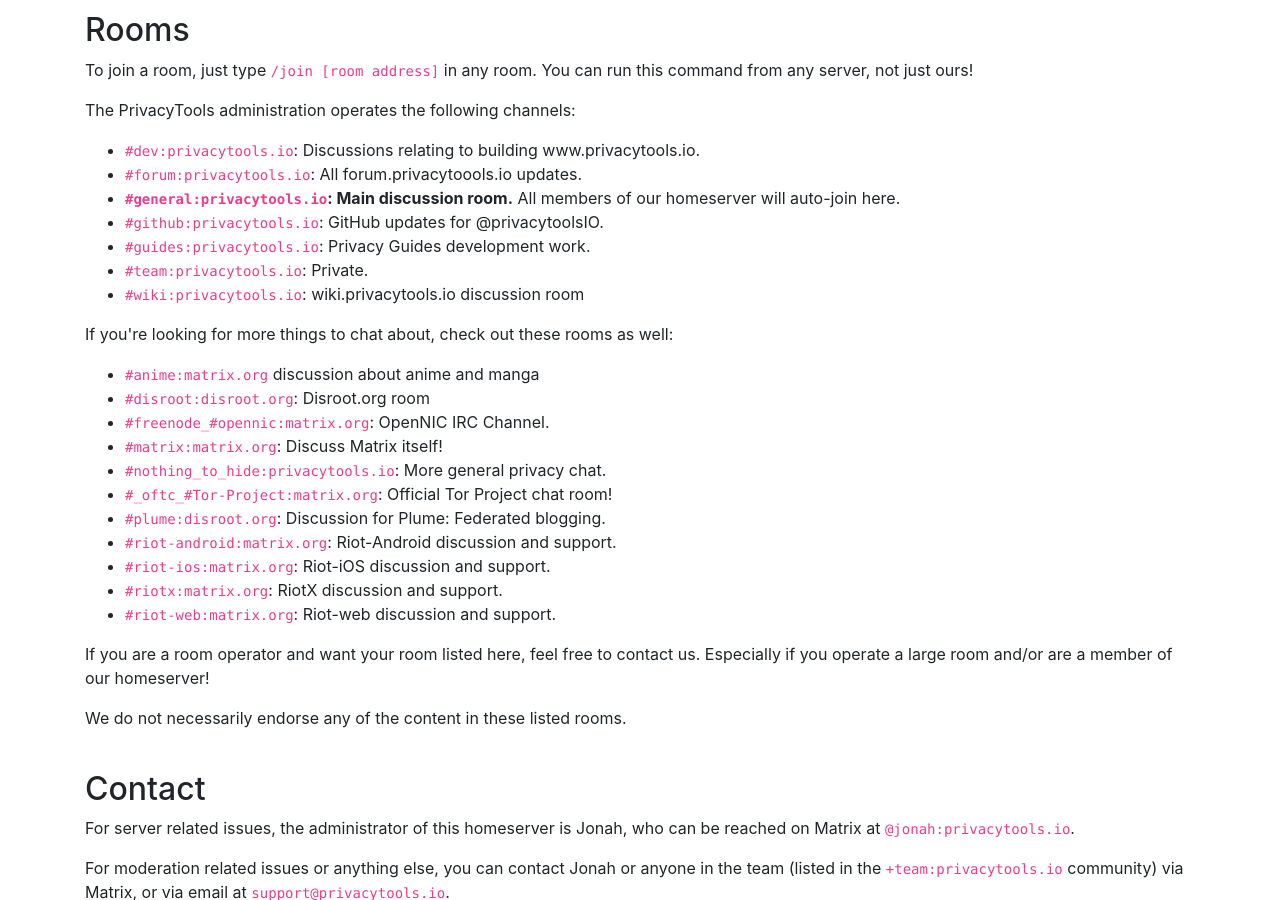
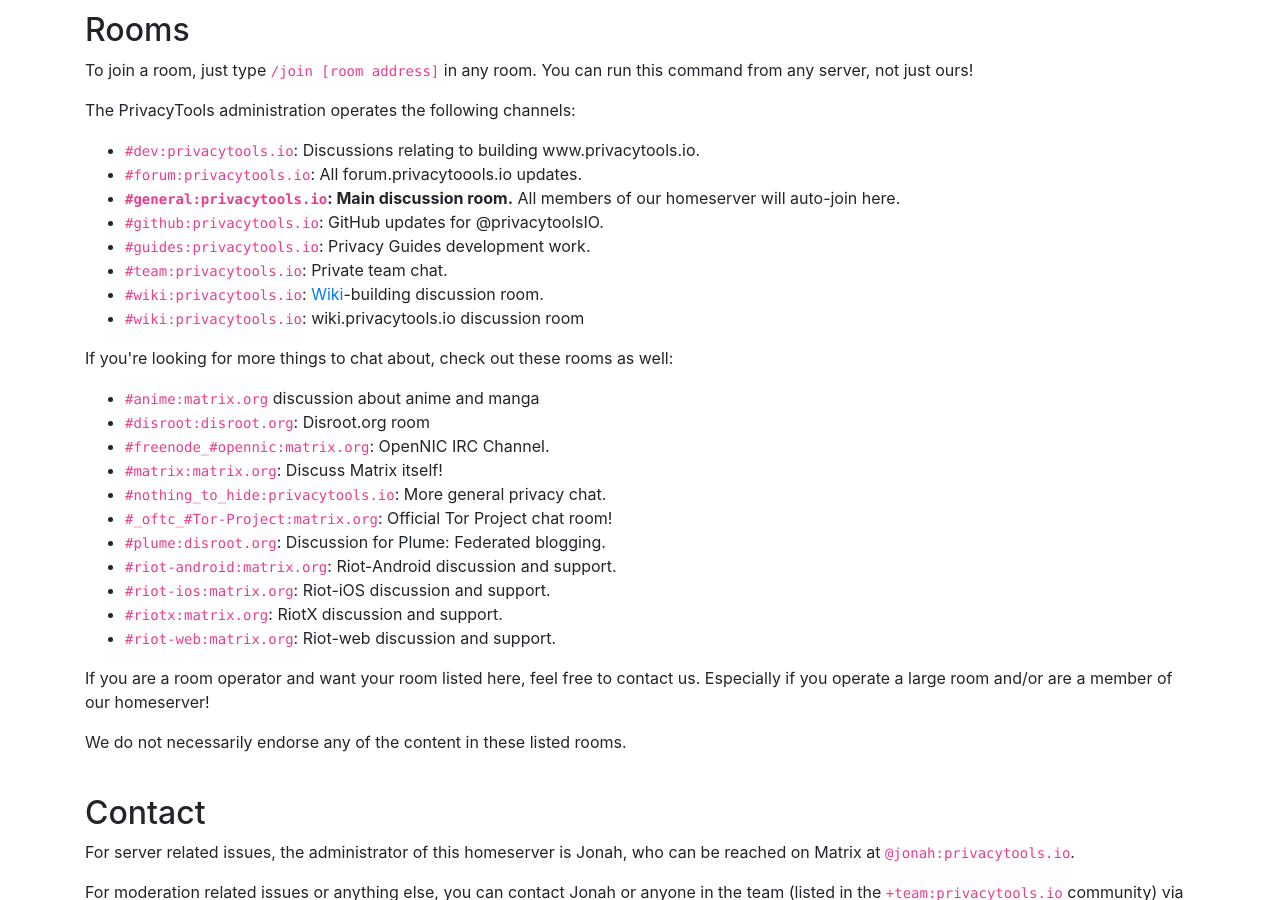
Before and after one commit to privacytools/static-sites, a Jekyll site: the page built from chat/index.html, in a window 1280 px wide and 900 px high, scrolled down 2797 px. Built offline with Jekyll 4.4.1, drawn with Linux system fonts in a browser that asks for light colours.

Commit message:
Add wiki room

```diff
--- a/chat/index.html
+++ b/chat/index.html
@@ -79,7 +79,8 @@
   <li><strong><code>#general:privacytools.io</code>: Main discussion room.</strong> All members of our homeserver will auto-join here.</li>
   <li><code>#github:privacytools.io</code>: GitHub updates for @privacytoolsIO.</li>
   <li><code>#guides:privacytools.io</code>: Privacy Guides development work.</li>
-  <li><code>#team:privacytools.io</code>: Private.</li>
+  <li><code>#team:privacytools.io</code>: Private team chat.</li>
+  <li><code>#wiki:privacytools.io</code>: <a href="https://wiki.privacytools.io/view/Main_Page">Wiki</a>-building discussion room.</li>
   <li><code>#wiki:privacytools.io</code>: wiki.privacytools.io discussion room</li>
 </ul>
 <p>If you're looking for more things to chat about, check out these rooms as well:</p>
```
